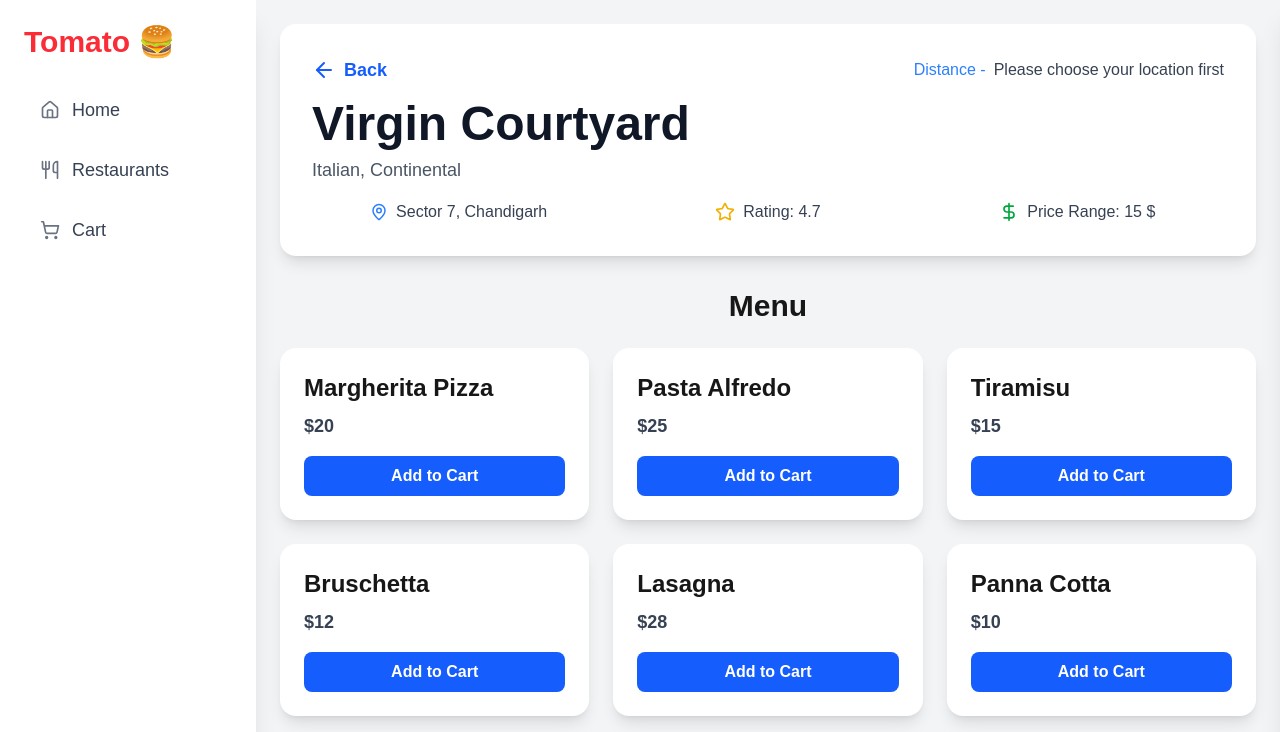
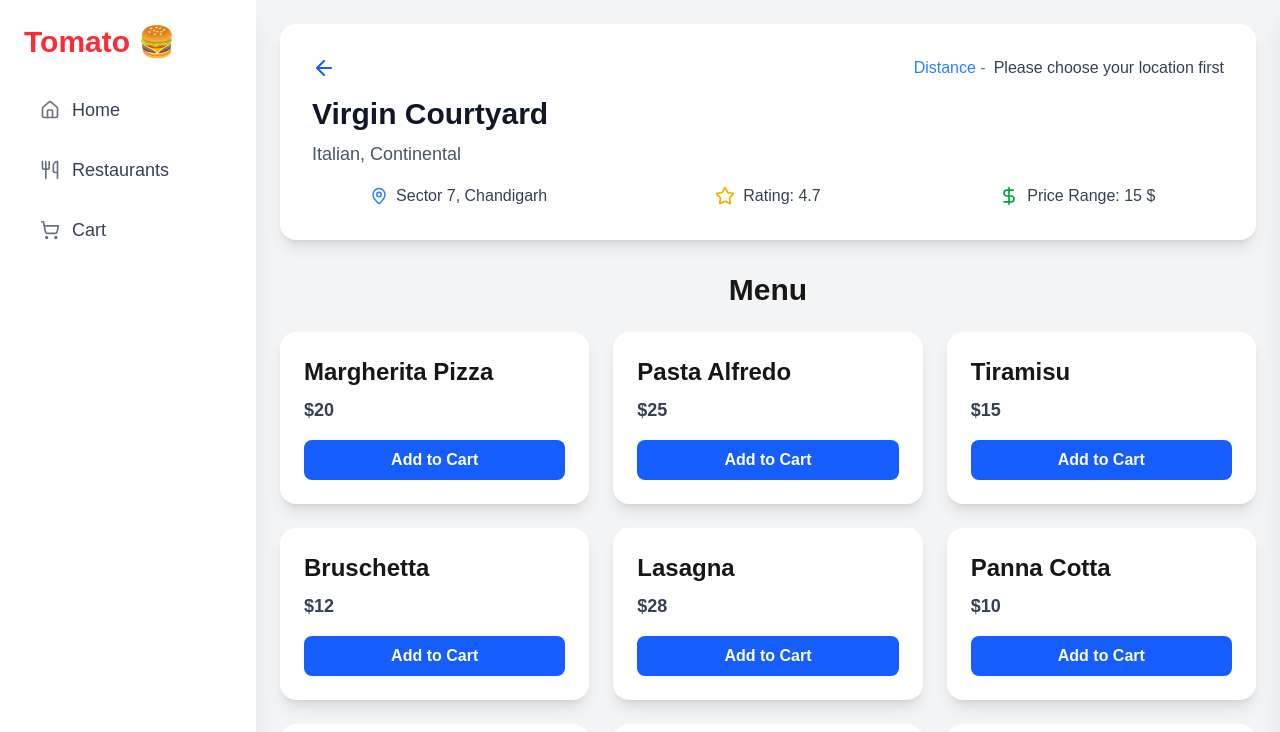
Before and after one commit to Amit25Kumar02/Stripe-project, a Next.js app in the folder tomato/: page /restaurants/c-res1 in a window 1280 px wide. Shown: the top 732 px of the page. Built offline with nearby package versions, Linux system fonts and the light colour scheme.

Commit message:
details   section css change in menu page

```diff
--- a/tomato/src/app/restaurants/[id]/page.tsx
+++ b/tomato/src/app/restaurants/[id]/page.tsx
@@ -263,7 +263,8 @@ export default function RestaurantMenuPage() {
 
         {!loading && restaurant && (
           <div className="bg-white rounded-2xl shadow-lg p-8 mb-8">
-            <div className="flex items-center justify-between mb-4">
+            <div className="flex flex-col sm:flex-col md:flex-row md:items-center justify-center md:justify-between gap-3 md:gap-0 mb-4 w-full">
+
               <Link
                 href={{
                   pathname: '/restaurants',
@@ -275,7 +276,7 @@ export default function RestaurantMenuPage() {
                 className="flex items-center text-blue-600 hover:text-blue-800 transition-colors"
               >
                 <ArrowLeft size={24} className="mr-2" />
-                <span className="text-lg font-semibold">Back</span>
+                {/* <span className="text-lg font-semibold">Back</span> */}
               </Link>
               <div className="flex items-center justify-center text-gray-700">
                 <p className="mr-2 text-blue-500">Distance -</p>
@@ -287,7 +288,7 @@ export default function RestaurantMenuPage() {
               </div>
             </div>
 
-            <h1 className="text-5xl font-extrabold text-gray-900 mb-2">{restaurant.name}</h1>
+            <h1 className="text-3xl font-extrabold text-gray-900 mb-2">{restaurant.name}</h1>
             <p className="text-gray-600 text-lg mb-4">{restaurant.cuisine}</p>
 
             <div className="grid grid-cols-1 md:grid-cols-3 gap-4 text-center">
```
